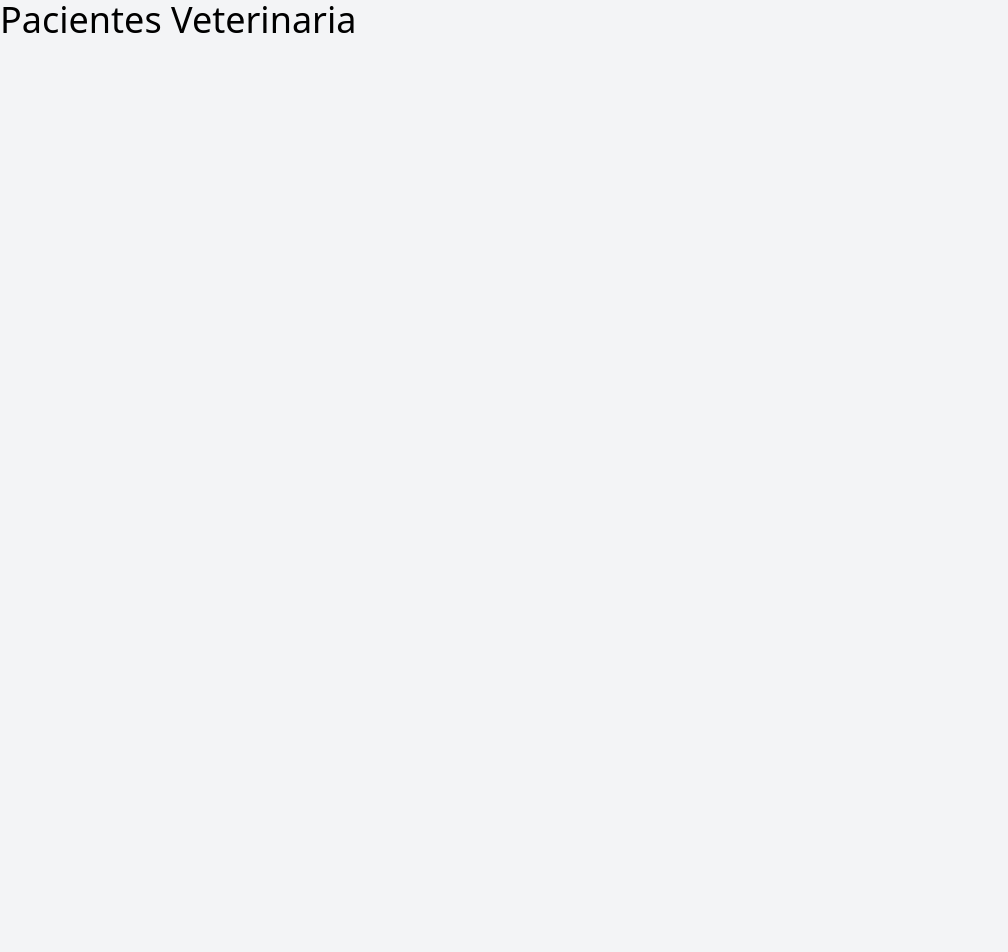
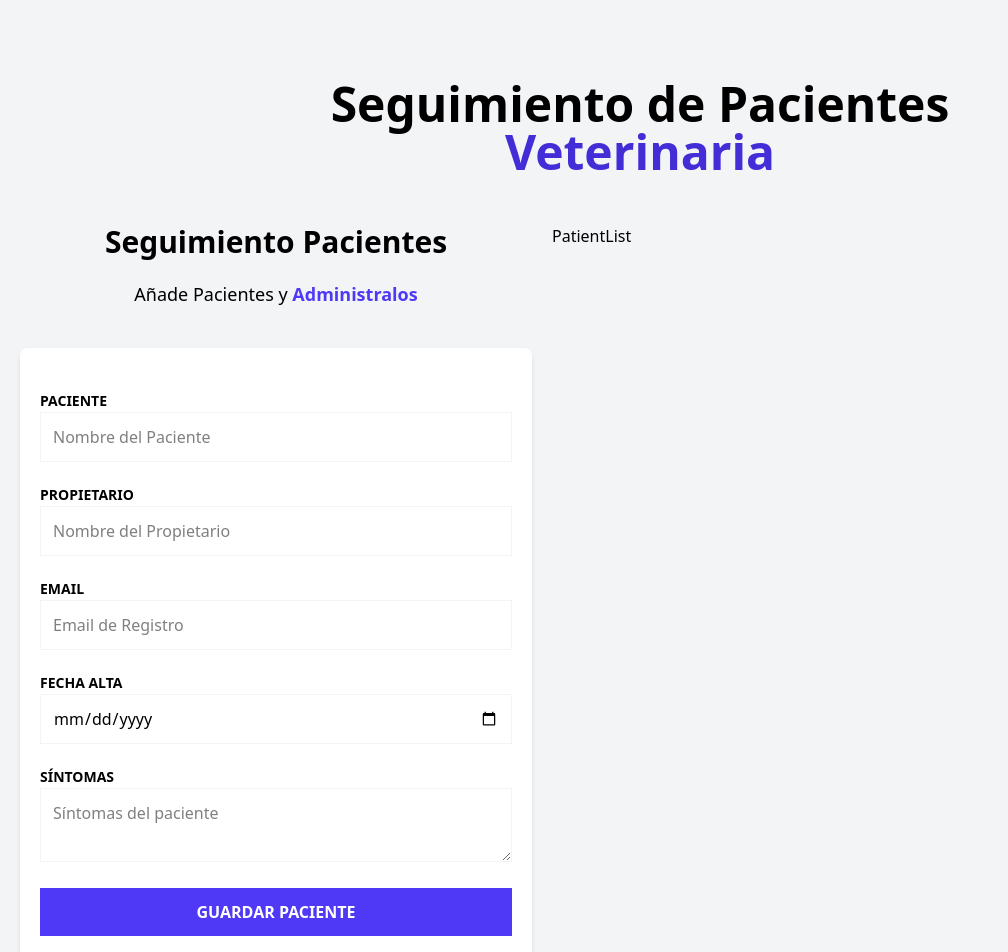
Before and after one commit to IsaacCuautle/pacientes-veterinaria-zustand, a React (Vite) app: page / in a window 1280 px wide. Shown: the top 952 px of the page, without its empty margins (0-1008 px from the left). Before the commit the page ends 800 px from the top, so only its background shows below. Built offline with nearby package versions, Linux system fonts and the light colour scheme.

Commit message:
introducion a reack hook form

```diff
--- a/package.json
+++ b/package.json
@@ -11,7 +11,8 @@
   },
   "dependencies": {
     "react": "^19.0.0",
-    "react-dom": "^19.0.0"
+    "react-dom": "^19.0.0",
+    "react-hook-form": "^7.54.2"
   },
   "devDependencies": {
     "@eslint/js": "^9.21.0",
--- a/src/App.tsx
+++ b/src/App.tsx
@@ -1,7 +1,27 @@
+import PatientForm from "./components/PatientForm"
+import PatientList from "./components/PatientList"
+
+
 function App() {
   return (
     <>
-      <h1 className='text-4xl'>Pacientes Veterinaria</h1>
+
+      <div className='container mx-auto mt-20'>
+        <h1 className="font-black text-5xl text-center md:w-2/3 md:mx-auto">
+          Seguimiento de Pacientes {''}
+          <span className="text-indigo-700">Veterinaria</span>
+        </h1>
+      </div>
+
+      <div className="mt-12 md:flex">
+        <PatientForm>
+
+        </PatientForm>
+        <PatientList>
+
+        </PatientList>
+      </div>
+
     </>
   )
 }
--- /dev/null
+++ b/src/components/PatientForm.tsx
@@ -0,0 +1,90 @@
+import { useForm } from 'react-hook-form'
+
+export default function PatientForm() {
+
+    const { register } = useForm()
+
+    return (
+      <div className="md:w-1/2 lg:w-2/5 mx-5">
+          <h2 className="font-black text-3xl text-center">Seguimiento Pacientes</h2>
+
+          <p className="text-lg mt-5 text-center mb-10">
+              Añade Pacientes y {''}
+              <span className="text-indigo-600 font-bold">Administralos</span>
+          </p>
+
+          <form
+              className="bg-white shadow-md rounded-lg py-10 px-5 mb-10"
+              noValidate
+          >
+                <div className="mb-5">
+                    <label htmlFor="name" className="text-sm uppercase font-bold">
+                        Paciente
+                    </label>
+                    <input
+                        id="name"
+                        className="w-full p-3  border border-gray-100"
+                        type="text"
+                        placeholder="Nombre del Paciente"
+                        { ...register( "name",
+                            { required: 'El nombre del paciente es obligatorio'}
+                            )
+                        }
+                    />
+                </div>
+
+                <div className="mb-5">
+                  <label htmlFor="caretaker" className="text-sm uppercase font-bold">
+                      Propietario
+                  </label>
+                  <input
+                      id="caretaker"
+                      className="w-full p-3  border border-gray-100"
+                      type="text"
+                      placeholder="Nombre del Propietario"
+                  />
+                </div>
+
+              <div className="mb-5">
+                <label htmlFor="email" className="text-sm uppercase font-bold">
+                    Email
+                </label>
+                <input
+                    id="email"
+                    className="w-full p-3  border border-gray-100"
+                    type="email"
+                    placeholder="Email de Registro"
+                />
+              </div>
+
+              <div className="mb-5">
+                  <label htmlFor="date" className="text-sm uppercase font-bold">
+                      Fecha Alta
+                  </label>
+                  <input
+                      id="date"
+                      className="w-full p-3  border border-gray-100"
+                      type="date"
+                  />
+              </div>
+
+              <div className="mb-5">
+                  <label htmlFor="symptoms" className="text-sm uppercase font-bold">
+                  Síntomas
+                  </label>
+                  <textarea
+                      id="symptoms"
+                      className="w-full p-3  border border-gray-100"
+                      placeholder="Síntomas del paciente"
+                  ></textarea>
+              </div>
+
+              <input
+                  type="submit"
+                  className="bg-indigo-600 w-full p-3 text-white uppercase font-bold hover:bg-indigo-700 cursor-pointer transition-colors"
+                  value='Guardar Paciente'
+              />
+          </form>
+      </div>
+    )
+  }
--- /dev/null
+++ b/src/components/PatientList.tsx
@@ -0,0 +1,6 @@
+
+export default function PatientList() {
+  return (
+    <div>PatientList</div>
+  )
+}
```
Also changed, not shown: 1 other file (tests, documents, lock files or other folders).
